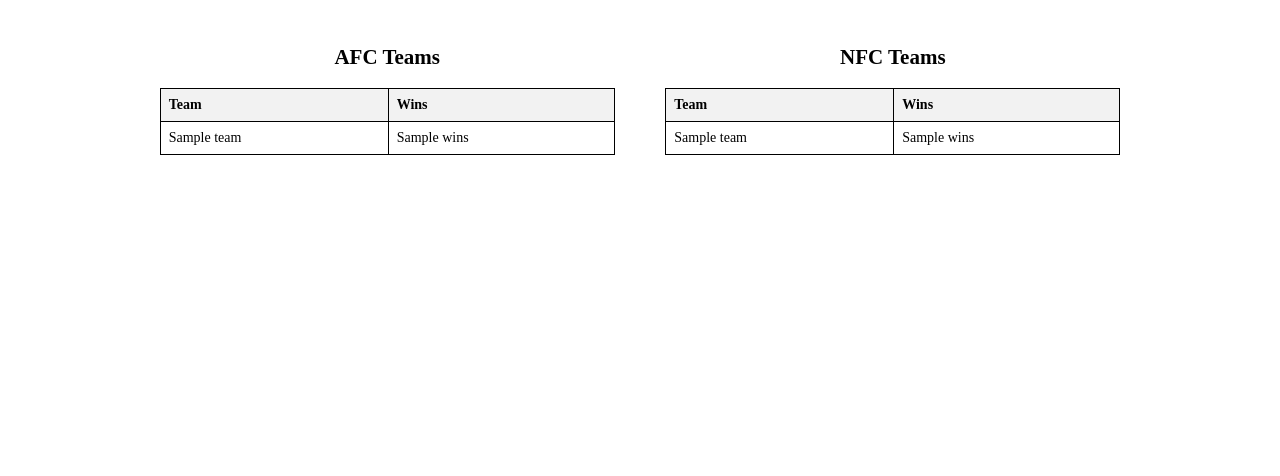
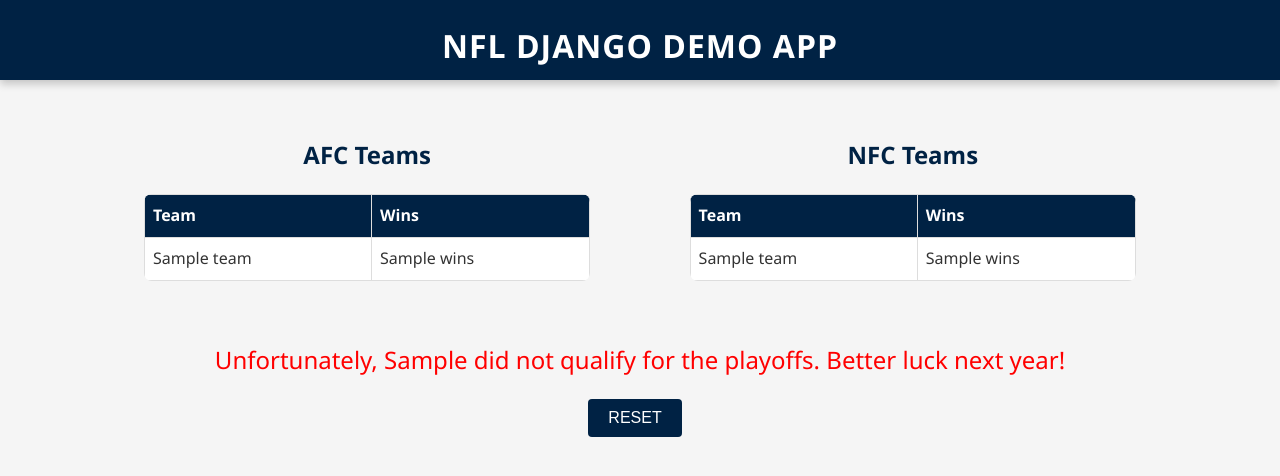
Before and after one commit to seandifatta1/Django_demo, a Django app: template results/templates/results/see_results.html in a window 1280 px wide. Shown: the top 476 px of the page. Run offline with Django 5.2, Linux system fonts and the light colour scheme; the template is opened without the code that fills it: most values are stand-ins (such as "Sample title", 1, 10 or a date in 2020).

Commit message:
clicking the team now adds it as the users favorite team and redirects the user to the team specific page

```diff
--- a/results/templates/results/see_results.html
+++ b/results/templates/results/see_results.html
@@ -1,22 +1,21 @@
-<!DOCTYPE html>
-<html lang="en">
-<head>
-    <meta charset="UTF-8">
-    <meta name="viewport" content="width=device-width, initial-scale=1.0">
-    <title>See Results</title>
+{% extends 'base.html' %}
+{% load static %}
+
+{% block title %}See Results{% endblock %}
+
+{% block extra_head %}
     <style>
-        body {
-            font-size: 14px;
+        .results-container {
             display: flex;
-            flex-direction: column;
-            align-items: center;
+            justify-content: center;
+            width: 100%;
+            margin-top: 20px;
         }
 
         .results {
             display: flex;
-            justify-content: space-around;
+            justify-content: space-between;
             width: 80%;
-            margin-top: 20px;
         }
 
         .conference {
@@ -25,6 +24,8 @@
 
         .conference h2 {
             text-align: center;
+            margin-bottom: 10px;
+            color: #002244; /* Dark blue */
         }
 
         .team-table {
@@ -33,17 +34,60 @@
         }
 
         .team-table th, .team-table td {
-            border: 1px solid #000;
+            border: 1px solid #ddd;
             padding: 8px;
             text-align: left;
         }
 
         .team-table th {
-            background-color: #f2f2f2;
+            background-color: #002244; /* Dark blue */
+            color: white;
+        }
+
+        .team-table tr:nth-child(even) {
+            background-color: #f9f9f9;
+        }
+
+        .message {
+            text-align: center;
+            margin-top: 40px;
+            font-size: 24px;
+        }
+
+        .congratulations {
+            color: #28a745; /* Green */
+        }
+
+        .consolation {
+            color: #ff0000; /* Red */
+        }
+
+        .reset-button {
+            display: flex;
+            justify-content: center;
+            margin-top: 20px;
+            margin-bottom: 20px; /* Add margin to the bottom */
+        }
+
+        .reset-button button {
+            padding: 10px 20px;
+            font-size: 16px;
+            cursor: pointer;
+            background-color: #002244; /* Dark blue */
+            color: white;
+            border: none;
+            border-radius: 4px;
+            transition: background-color 0.3s;
+        }
+
+        .reset-button button:hover {
+            background-color: #001122; /* Darker blue */
         }
     </style>
-</head>
-<body>
+{% endblock %}
+
+{% block content %}
+    <div class="results-container">
         <div class="results">
             <div class="conference">
                 <h2>AFC Teams</h2>
@@ -84,5 +128,44 @@
                 </table>
             </div>
         </div>
-</body>
-</html>
+    </div>
+
+    {% if favorite_team in afc_teams or favorite_team in nfc_teams %}
+    <div class="message congratulations">
+        Congratulations, {{ favorite_team }} has made it to the playoffs!
+    </div>
+    {% else %}
+    <div class="message consolation">
+        Unfortunately, {{ favorite_team }} did not qualify for the playoffs. Better luck next year!
+    </div>
+    {% endif %}
+
+    <div class="reset-button">
+        <form method="post" action="{% url 'reset_wins_losses' %}" onsubmit="redirectToFavoriteTeam(event)">
+            {% csrf_token %}
+            <button type="submit">Reset</button>
+        </form>
+    </div>
+{% endblock %}
+
+{% block extra_script %}
+    <script>
+        function redirectToFavoriteTeam(event) {
+            event.preventDefault();
+            fetch("{% url 'reset_wins_losses' %}", {
+                method: 'POST',
+                headers: {
+                    'X-CSRFToken': document.querySelector('[name=csrfmiddlewaretoken]').value,
+                },
+            })
+            .then(response => {
+                if (response.ok) {
+                    window.location.href = '/teams/{{ favorite_team }}';
+                } else {
+                    alert('Reset failed');
+                }
+            })
+            .catch(error => console.error('Error:', error));
+        }
+    </script>
+{% endblock %}
--- /dev/null
+++ b/static/css/styles.css
@@ -0,0 +1,139 @@
+/* Reset some basic styles for a clean slate */
+* {
+    margin: 0;
+    padding: 0;
+    box-sizing: border-box;
+}
+
+/* Apply a global font and base styling */
+body {
+    font-family: 'Segoe UI', Tahoma, Geneva, Verdana, sans-serif;
+    background-color: #f5f5f5;
+    color: #333;
+    line-height: 1.6;
+}
+
+/* Banner styles */
+.banner {
+    background-color: #002244;  /* Dark blue background */
+    color: white;  /* White text */
+    text-align: center;
+    padding: 20px 0;
+    position: fixed;
+    width: 100%;
+    top: 0;
+    height: 10vh;
+    z-index: 1000;
+    box-shadow: 0 4px 8px rgba(0, 0, 0, 0.2);
+}
+
+.banner h1 {
+    margin: 0;
+    font-size: 2em;
+    text-transform: uppercase;
+    letter-spacing: 1px;
+}
+
+/* Main content styles */
+.content {
+    margin-top: 12vh; /* Ensure content starts below the banner */
+    padding: 20px;
+}
+
+/* Header styles */
+header {
+    background-color: #D50A0A; /* Red background */
+    color: white;
+    padding: 15px 0;
+    text-align: center;
+    box-shadow: 0 4px 2px -2px gray;
+}
+
+header h1 {
+    margin: 0;
+    font-size: 2em;
+}
+
+/* Navigation bar styles */
+nav {
+    background-color: #002244; /* Dark blue background */
+    color: white;
+    padding: 10px 0;
+    text-align: center;
+}
+
+nav a {
+    color: white;
+    margin: 0 15px;
+    text-decoration: none;
+    font-size: 1em;
+    text-transform: uppercase;
+}
+
+nav a:hover {
+    color: #D50A0A; /* Red on hover */
+}
+
+/* Main content area styles */
+.main-content {
+    background-color: white;
+    padding: 20px;
+    margin: 20px 0;
+    box-shadow: 0 2px 4px rgba(0, 0, 0, 0.1);
+}
+
+/* Table styles for a clean and modern look */
+table {
+    width: 100%;
+    border-collapse: collapse;
+    margin: 20px 0;
+    border-radius: 8px;
+    overflow: hidden;
+}
+
+table th, table td {
+    padding: 12px;
+    border: 1px solid #ddd;
+    text-align: left;
+    background-color: white;
+}
+
+table th {
+    background-color: #002244; /* Dark blue */
+    color: white;
+}
+
+table tr:nth-child(even) {
+    background-color: #f9f9f9;
+}
+
+/* Button styles */
+button {
+    padding: 10px 20px;
+    background-color: #002244; /* Dark blue background */
+    color: white;
+    border: none;
+    cursor: pointer;
+    text-transform: uppercase;
+    margin-right: 10px;
+    border-radius: 4px;
+}
+
+button:hover {
+    background-color: #D50A0A; /* Red on hover */
+}
+
+/* Footer styles for consistency */
+footer {
+    text-align: center;
+    padding: 20px;
+    background-color: #002244; /* Dark blue background */
+    color: white;
+    margin-top: 20px;
+    border-top: 1px solid #ddd;
+}
+
+footer p {
+    margin: 0;
+    font-size: 1em;
+}
--- /dev/null
+++ b/templates/base.html
@@ -0,0 +1,26 @@
+{% load static %}
+<!DOCTYPE html>
+<html lang="en">
+<head>
+    <meta charset="UTF-8">
+    <meta name="viewport" content="width=device-width, initial-scale=1.0">
+    <title>{% block title %}NFL Django Demo App{% endblock %}</title>
+    <link rel="stylesheet" href="{% static 'css/styles.css' %}">
+    {% block extra_head %}
+    <!-- Extra head content can be added here by other templates -->
+    {% endblock %}
+</head>
+<body>
+    <div class="banner">
+        <h1>NFL Django Demo App</h1>
+    </div>
+    <div class="content">
+        {% block content %}
+        <!-- Main content will be injected here -->
+        {% endblock %}
+    </div>
+    {% block extra_script %}
+    <!-- Extra scripts can be added here by other templates -->
+    {% endblock %}
+</body>
+</html>
```
Also changed, not shown: team/templates/team/team_detail.html (+155 -71 lines), team/templates/team/team_list.html (+28 -26 lines). Lines whose indentation alone changed are shown as unchanged.
